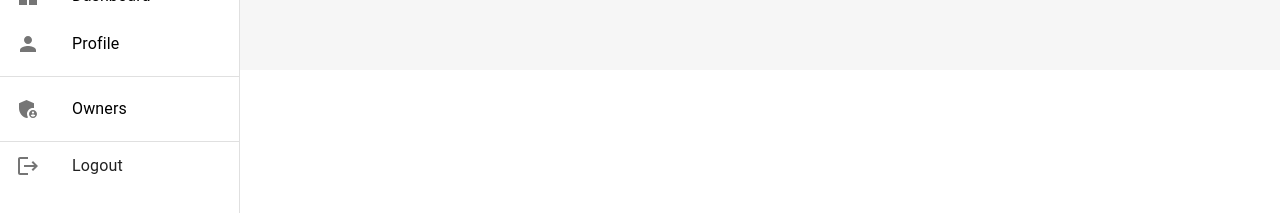
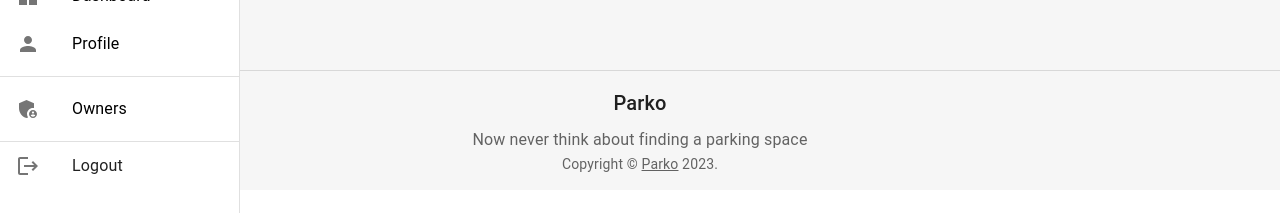
Before and after one commit to SalilLuley/get-it-client, a React (Vite) app: page /dashboard in a window 1280 px wide. Shown: the part 235-448 px from the top of the page. Built offline with nearby package versions, Linux system fonts and the light colour scheme; no server answers.

Commit message:
Added footer

```diff
--- a/src/App.tsx
+++ b/src/App.tsx
@@ -11,6 +11,7 @@ import "./App.css";
 import OrderDetailsPage from "./views/detail/Detail";
 import Settings from "./views/settings/Settings";
 import OwnerAddParking from "./views/owners/addParking/AddParking";
+import Footer from "./views/footer/Footer";
 
 const defaultTheme = createTheme();
 
@@ -18,6 +19,10 @@ const SidebarLayout = () => (
   <>
     <ResponsiveDrawer />
     <Outlet />
+    <Footer
+      description="Now never think about finding a parking space"
+      title="Parko"
+    />
   </>
 );
 
@@ -29,9 +34,6 @@ function App() {
           <Route path={ROUTES.SIGN_IN} element={<SignIn />} />
           <Route path={ROUTES.SIGN_UP} element={<SignUp />} />
           <Route path={ROUTES.DEFAULT} element={<PrivateRoute />}></Route>
-        </Routes>
-
-        <Routes>
           <Route element={<SidebarLayout />}>
             <Route path={ROUTES.DASHBOARD} element={<Dashboard />} />
             <Route path={ROUTES.PROFILE} element={<Profile />}></Route>
--- a/src/route/PrivateRoute.tsx
+++ b/src/route/PrivateRoute.tsx
@@ -2,8 +2,9 @@ import { Navigate, Outlet } from "react-router-dom";
 import { ROUTES } from "./Constants";
 
 const PrivateRoute = () => {
-  const auth = true;
-  return auth ? <Outlet /> : <Navigate to={ROUTES.SIGN_IN} />;
+  const token = localStorage.getItem("token");
+  console.log(token !== "");
+  return token !== "" ? <Outlet /> : <Navigate to={ROUTES.SIGN_IN} />;
 };
 
 export default PrivateRoute;
--- a/src/views/footer/Footer.tsx
+++ b/src/views/footer/Footer.tsx
@@ -2,6 +2,7 @@ import Box from "@mui/material/Box";
 import Container from "@mui/material/Container";
 import Typography from "@mui/material/Typography";
 import Link from "@mui/material/Link";
+import { Divider } from "@mui/material";
 
 function Copyright() {
   return (
@@ -25,8 +26,9 @@ export default function Footer(props: FooterProps) {
   const { description, title } = props;
 
   return (
-    <Box component="footer" sx={{ bgcolor: "background.paper", py: 6 }}>
-      <Container maxWidth="lg">
+    <Box component="footer" sx={{ bgcolor: "#F6F6F6" }}>
+      <Divider></Divider>
+      <Container maxWidth="lg" sx={{ pt: 2, pb: 2 }}>
         <Typography variant="h6" align="center" gutterBottom>
           {title}
         </Typography>
--- a/src/views/sidebar/Sidebar.tsx
+++ b/src/views/sidebar/Sidebar.tsx
@@ -77,6 +77,17 @@ export default function ResponsiveDrawer() {
   const [mobileOpen, setMobileOpen] = React.useState(false);
 
   const handlePageChange = (text: string) => {
+    const userRole = localStorage.getItem("role");
+    console.log(userRole);
+    const restrictedPages = ["Owners"];
+    // Check if the user has access to the page
+    if (restrictedPages.includes(text) && userRole !== "owner") {
+      // If the user does not have access, show an error message and return
+      alert(
+        "Only users with role Owners can add parking spots, please contact admin to change your role."
+      );
+      return;
+    }
     navigate(text);
   };
 
--- a/src/views/signIn/SignIn.tsx
+++ b/src/views/signIn/SignIn.tsx
@@ -67,6 +67,8 @@ export default function SignInSide() {
         setUser(data.data.data);
         console.log(data.data.data.token);
         localStorage.setItem("token", data.data.data.token);
+        localStorage.setItem("role", data.data.data.role);
+
         navigate(ROUTES.DASHBOARD);
       })
       .catch(function () {
```
